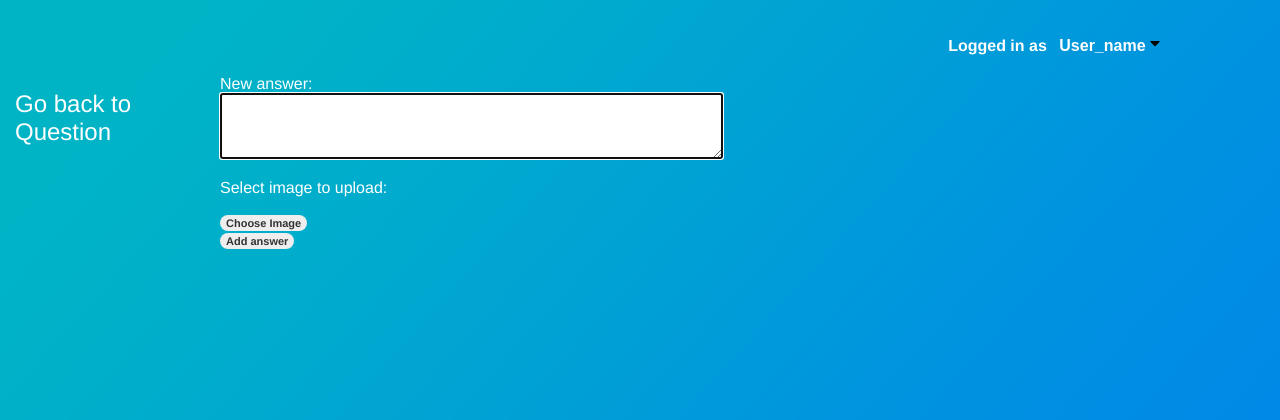
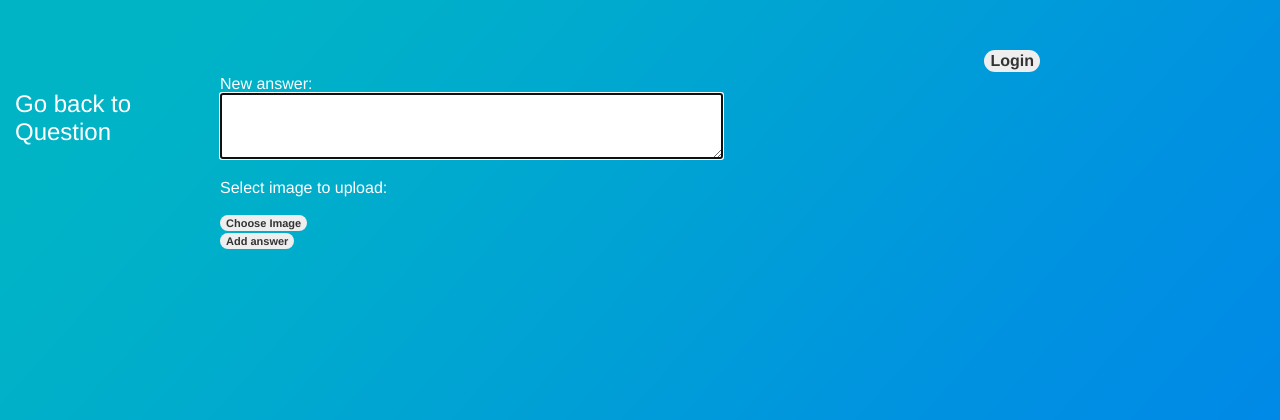
Before and after one commit to MKristof6/Ask-Mate-3, a Flask app: page /answer in a window 1280 px wide. Shown: the top 420 px of the page. Run offline with Flask 2, Linux system fonts and the light colour scheme.

Commit message:
userbar handles logged in / logged out state

```diff
--- a/server.py
+++ b/server.py
@@ -292,13 +292,14 @@ def registration():
     return render_template('registration.html')
 
 
-@app.route('/login', methods=['GET', 'POST'])
+@app.route('/userbar', methods=['GET', 'POST'])
 def login():
     if request.method == 'POST':
         session['username'] = request.form['username']
         # session['password'] = request.form['password']
-        return redirect('/')
-    return render_template('login.html')
+        return redirect("/")
+        # return render_template("list.html", username=session['username'])
+    # return render_template('login.html')
 
 
 @app.route('/logout')
--- a/static/css/style.css
+++ b/static/css/style.css
@@ -134,7 +134,7 @@ label {
 
 .user-bar {
     position: absolute;
-    top: 0px;
+    top: 0;
     right: 120px;
     width: 100%;
     height: 75px;
@@ -153,7 +153,7 @@ label {
 
 .dropdown {
     float: right;
-    overflow: hidden;
+    overflow: visible;
 }
 
 .dropdown .dropbtn {
@@ -163,7 +163,7 @@ label {
     border: none;
     outline: none;
     color: white;
-    padding: 14px 0px 2px 8px;
+    padding: 14px 0 2px 8px;
     background-color: inherit;
 }
 
@@ -174,7 +174,7 @@ label {
     float: right;
     background-color: #4ec5e8;
     min-width: 160px;
-    box-shadow: 0px 12px 24px 0px rgba(0, 0, 0, 0.2);
+    box-shadow: 0 12px 24px 0 rgba(0, 0, 0, 0.2);
     z-index: 1;
     border-radius: 4px;
 }
@@ -198,3 +198,42 @@ label {
 .dropmark {
     fill: white;
 }
+
+.loginbtn {
+    font: 16px Helvetica;
+    font-weight: 700;
+    text-decoration: none;
+    background-color: #EEEEEE;
+    color: #333333;
+    padding: 2px 6px 2px 6px;
+    border: none;
+    text-align: left;
+    border-radius: 12px;
+    position: absolute;
+    top: 50px;
+    right: 120px;
+}
+
+.loginbtn:hover {
+    transition-duration: 0.4s;
+    background-color: white;
+    color: #242424;
+}
+
+
+.logincontent {
+    display: none;
+    top: 80px;
+    position: relative;
+    padding: 50px 70px 70px 30px;
+    float: right;
+    background-color: #4ec5e8;
+    min-width: 160px;
+    box-shadow: 0 12px 24px 0 rgba(0, 0, 0, 0.2);
+    z-index: 1;
+    border-radius: 8px;
+}
+
+.dropdown:hover .logincontent {
+    display: flex;
+}
--- a/templates/list.html
+++ b/templates/list.html
@@ -76,9 +76,6 @@
     {% endfor %}
 </table>
 <a id="menu" href="/add-question"> New question </a>
-<a href="/registration"> Registration </a><br>
-<a href="/login"> Login </a><br>
-<a href="/logout"> Logout </a>
 
 <form action="/" method="get">
     <label style="color: white">Search for word: </label>
--- a/templates/userbar.html
+++ b/templates/userbar.html
@@ -5,15 +5,38 @@
     <title>User menu</title>
     <link rel="stylesheet" type="text/css" href="../../static/css/style.css">
 </head>
-{# Ide kell majd egy IF be vagyok jelentkezve, akkor:  #}
-<div class="user-bar">
-    <div class="dropdown">
-        <h4>Logged in as <button class="dropbtn">User_name <img src="../static/images/caret-down-solid.svg" alt="Account information" height="16px" class="dropmark"></button></h4>
-        <div class="dropdown-content">
-            <a href="/">My profile</a> {# Ez fog oda irányítani, ahol a user saját kérdései, válaszai, reputációja van. #}
-            <a href="/logout">Logout</a> {# Logout route, aztán tud redirectelni, vagy frissíteni arra az oldalra, ahol éppen állunk???  #}
+{% if 'username' in session %}
+    <div class="user-bar">
+        <div class="dropdown">
+            <h4>Logged in as
+                <button class="dropbtn">{{ username }}<img src="../static/images/caret-down-solid.svg"
+                                                           alt="Account information"
+                                                           height="16px" class="dropmark"></button>
+            </h4>
+            <div class="dropdown-content">
+                <a href="/">My profile</a>
+                {# Ez fog oda irányítani, ahol a user saját kérdései, válaszai, reputációja van. #}
+                <a href="/logout">Logout</a>
+                {# Logout route, aztán tud redirectelni, vagy frissíteni arra az oldalra, ahol éppen állunk???  #}
+            </div>
         </div>
     </div>
-</div>
-{# ELIF nem vagyok bejelentkezve, ide jön egy sima login gomb #}
+{% else %}
+    <div class="user-bar">
+        <div class="dropdown">
+            <button class="loginbtn">Login</button>
+            <div class="logincontent">
+                <form id="loginform" action="/userbar" method="post">
+                    <label for="login">Username</label>
+                    <input type="text" name="username" id="login" autocomplete="off"><br>
+                    <label for="login">Password</label>
+                    <input type="text" name="password" id="login" autocomplete="off">
+                    <button type="submit" name="submit">Submit</button>
+                    <br>
+                    <a href="/registration">Not registered yet</a>
+                </form>
+            </div>
+        </div>
+    </div>
+{% endif %}
 </html>
```
